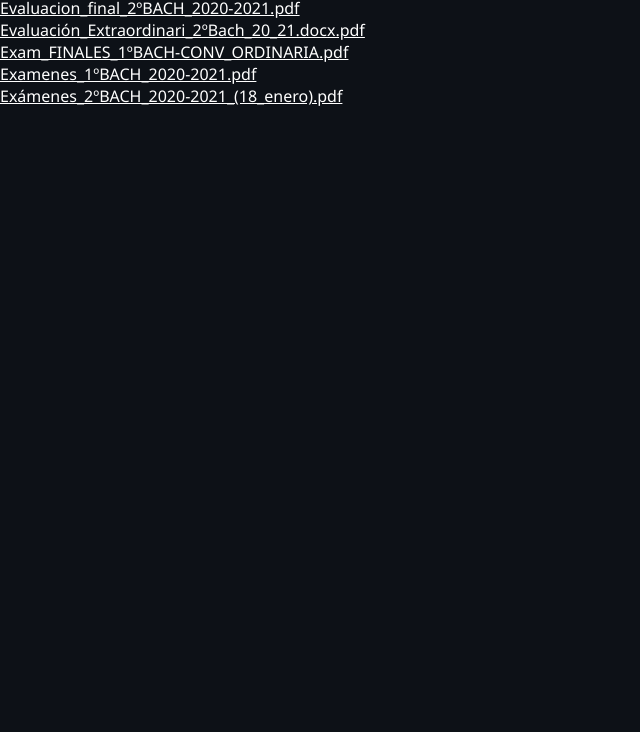
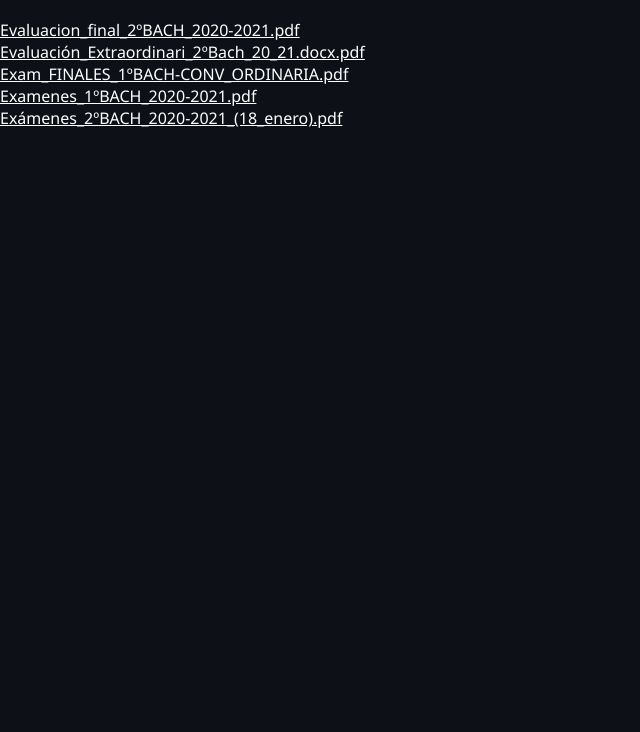
Before and after one commit to ARCHIV3D/bg, a plain HTML site: page files/de.luna/avalina/index.html in a window 1280 px wide. Shown: the part 68-800 px from the top of the page, without its empty margins (0-640 px from the left). Drawn offline with Linux system fonts and the light colour scheme.

Commit message:
Update index.html

```diff
--- a/files/de.luna/avalina/index.html
+++ b/files/de.luna/avalina/index.html
@@ -24,7 +24,7 @@
 </head>
 <body>
   <h1>Liste des fichiers</h1>
-  <p>Last update: 12/07/2021</p>
+  <p>Last update: 12/07/2021</p> <br>
   <hr>
   <a href="Evaluacion_final_2ºBACH_2020-2021.pdf" rel="nofollow noopener" target="_blank">Evaluacion_final_2ºBACH_2020-2021.pdf</a> <br>
   <a href="Evaluación_Extraordinari_2ºBach_20_21.docx.pdf" rel="nofollow noopener" target="_blank">Evaluación_Extraordinari_2ºBach_20_21.docx.pdf</a> <br>
```
